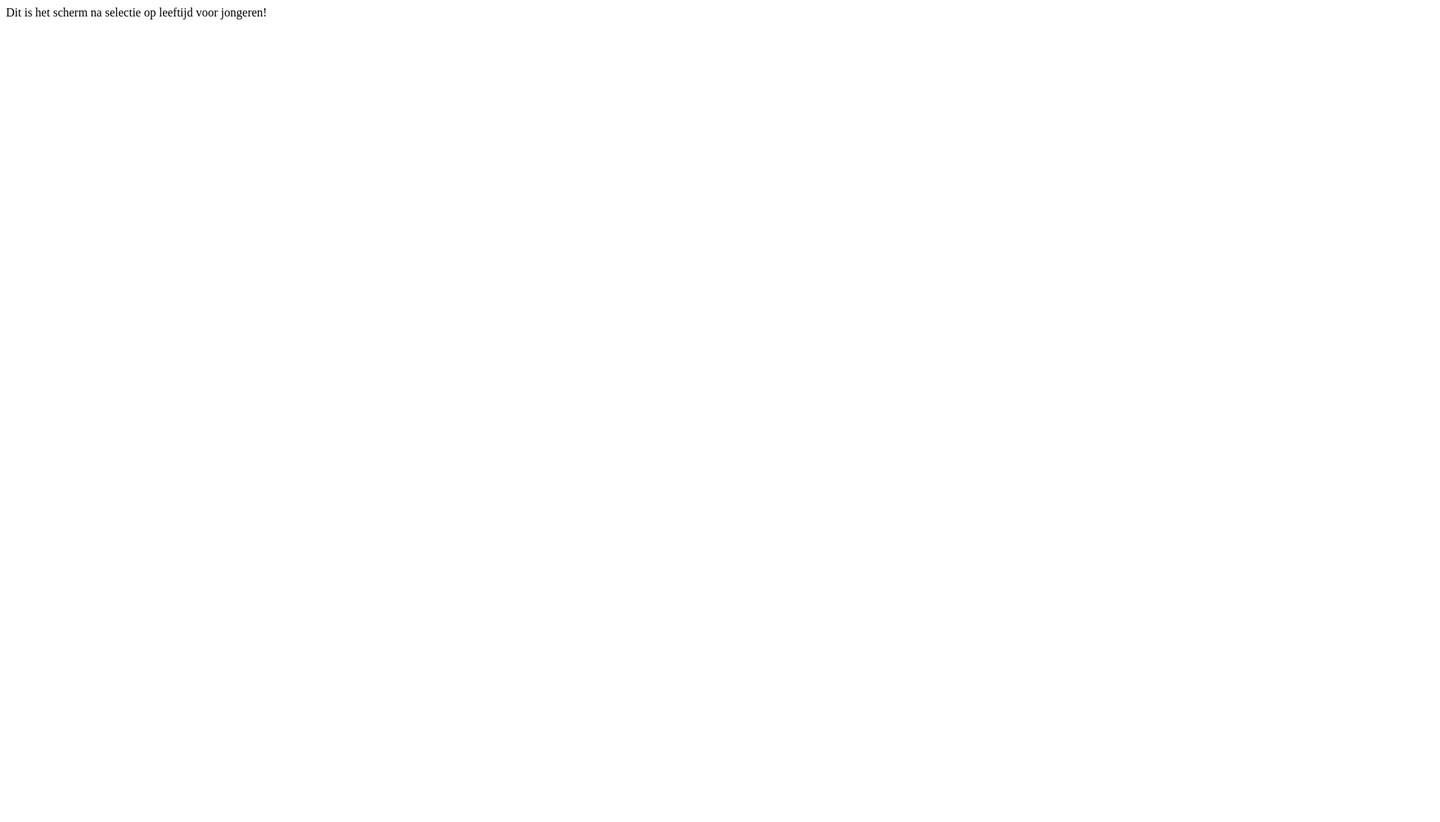
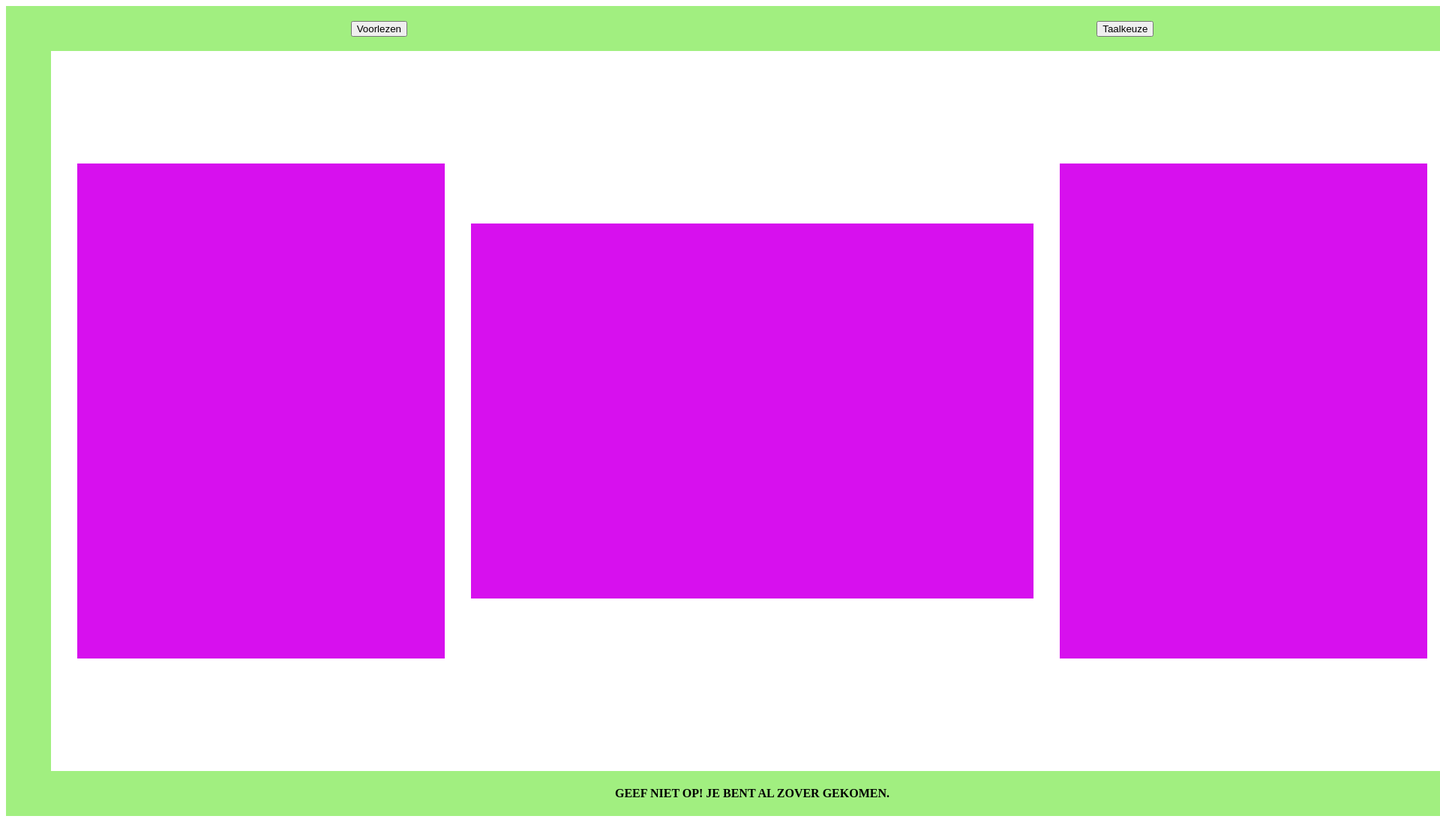
Before and after one commit to hvtk/eindopdracht-frontend-hvtk, a React (Create React App) app: page /youth in a window 1280 px wide. Shown: the top 1096 px of the page at 75% size, 1920 px wide, since content can reach past the window. Before the commit the page ends 800 px from the top, so only its background shows below. Built offline with nearby package versions, Linux system fonts and the light colour scheme.

Commit message:
added code layout selectionYouth

```diff
--- a/src/pages/selectionYouth/SelectionYouth.css
+++ b/src/pages/selectionYouth/SelectionYouth.css
@@ -1,92 +1,94 @@
+/*.ageGridTotalWebsite {
+    display: grid;
+    grid-template-columns: 60px 35px 490px 35px 35px 160px 84px 160px 84px 160px 32px 51px 160px 84px 160px 35px 35px 60px;
+    grid-template-rows: 60px 45px 60px 45px 40px 40px 50px 30px 50px 40px 160px 90px 160px 80px 80px 45px 60px 45px 60px; */
 
-.item-A {
-    grid-area: border;
+.selectionYouthLayout {
+    display: grid;
+    grid-template-columns: 60px 35px 490px 35px 750px 35px 490px 35px 60px;
+    grid-template-rows: 60px 45px 105px 80px 500px 80px 105px 45px 60px;
+    grid-template-areas:
+    "border-top border-top border-top border-top border-top border-top border-top border-top border-top"
+    "border-left . . . . . . . border-right"
+    "border-left . . . . . . . border-right"
+    "border-left . phone-numbers . . . search-problems-right . border-right"
+    "border-left . phone-numbers . picture-youth-small . search-problems-right . border-right"
+    "border-left . phone-numbers . . . search-problems-right . border-right"
+    "border-left . . . . . . . border-right"
+    "border-left . . . . . . . border-right"
+    "border-bottom border-bottom border-bottom border-bottom border-bottom border-bottom border-bottom border-bottom border-bottom";
 }
 
-.item-B {
-    grid-area: emty;
+#border-top {
+    grid-area: border-top;
+    background-color: #A1EF80;
 }
 
-.item-C {
-    grid-area: picture-homepage;
+#border-left {
+    grid-area: border-left;
+    background-color: #A1EF80;
 }
 
-.item-D {
-    grid-area: phoneNumbers;
+#border-bottom {
+    grid-area: border-bottom;
+    background-color: #A1EF80;
 }
 
-.item-E {
-    grid-area: search-age;
+#border-right {
+    grid-area: border-right;
+    background-color: #A1EF80;
 }
 
-.item-F {
-    grid-area: picture-children;
+#phone-numbers {
+    grid-area: phone-numbers;
 }
 
-.item-G {
+#search-problems-right {
     grid-area: search-problems-right;
 }
 
-.item-H {
+#picture-youth-big {
     grid-area: picture-youth-big;
 }
 
-.item-I {
-    grid-area: picture-youth-smal;
+#picture-youth-small {
+    grid-area: picture-youth-small;
 }
 
-.item-J {
-    grid-area: picture-adults;
+.pictureYouthSmall {
+    background-color: #D710EE;
+    color: white;
+    display: flex;
+    justify-content: center;
+    align-items: center;
 }
 
-.item-K {
-    grid-area: picture-elderly;
+.phoneNumbers {
+    background-color: #D710EE;
+    display: flex;
+    justify-content: center;
+    align-items: center;
 }
 
-.item-L {
-    grid-area: signup;
+.searchProblemsRight {
+    background-color: #D710EE;
+    display: flex;
+    justify-content: center;
+    align-items: center;
 }
 
-.item-M {
-    grid-area: signin;
+.layoutInputBorderTop {
+    background-color: aqua;
+    color: white;
+    display: flex;
+    justify-content: space-around;
+    align-items: center;
 }
 
-.item-N {
-    grid-area: search-problems-left ;
+.layoutInputBorderBottom {
+    background-color: aqua;
+    color: black;
+    display: flex;
+    justify-content: center;
+    align-items: center;
 }
-
-.item-O {
-    grid-area: webaddress;
-}
-
-.item-P {
-    grid-area: search-option-web;
-}
-
-.item-Q {
-    grid-area: piture-search-web-big;
-}
-
-.item-R {
-    grid-area: picture-search-web-small;
-}
-
-.item-S {
-    grid-area: postalCode;
-}
-
-.item-T {
-    grid-area: age;
-}
-
-.pageGrid {
-    display: grid;
-    grid-template-columns: 60px 35px 490px 35px 35px 160px 84px 160px 84px 160px 32px 51px 160px 84px 160px 35px 35px 60px;
-    grid-template-rows: 60px 45px 60px 45px 40px 40px 50px 30px 50px 40px 160px 90px 160px 80px 80px 45px 60px 45px 60px;
-    grid-template-areas:
-        ". . . . . . ."
-        ". . . . . . ."
-        ". . containerLeft . containerRight . ."
-        ". . . . . . ."
-        ". . . . . . .";
-}
--- a/src/pages/selectionYouth/SelectionYouth.js
+++ b/src/pages/selectionYouth/SelectionYouth.js
@@ -1,17 +1,53 @@
 import React from "react";
+import {useForm} from "react-hook-form";
 
-//import '/SelectionYouth.css';
+import './SelectionYouth.css';
 
 
 
 function SelectionYouth() {
+
+    const {handleSubmit}= useForm();
+
+    function onFormSubmitReadout(data) {
+        console.log(data);
+    }
+
     return (
+
+        <div className="selectionYouthLayout">
+            <div className="layoutInputBorderTop" id="border-top" onSubmit={handleSubmit(onFormSubmitReadout)}>
+                <button
+                    type="submit" >
+                    Voorlezen
+                </button>
+                <button
+                    type="submit" >
+                    Taalkeuze
+                </button>
+            </div>
+            <div id="border-right"></div>
+            <div className="layoutInputBorderBottom" id="border-bottom">
+                <h4> GEEF NIET OP! JE BENT AL ZOVER GEKOMEN. </h4>
+            </div>
+            <div id="border-left"></div>
+            <div className="pictureYouthSmall" id="picture-youth-small"></div>
+            <div className="phoneNumbers" id="phone-numbers"></div>
+            <div className="searchProblemsRight" id="search-problems-right"></div>
+        </div>
+    )
+}
+
+
+
+
+/*return (
         <div>
             Dit is het scherm na selectie op leeftijd voor jongeren!
         </div>
     )
 
 
-}
+}*/
 
 export default SelectionYouth;
```
Also changed, not shown: src/pages/selectionChildren/SelectionChildren.js (+0 -8 lines).
